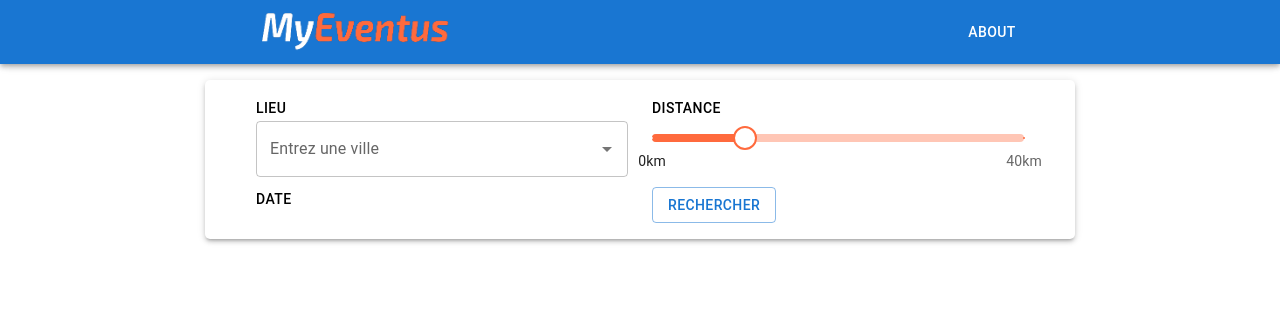
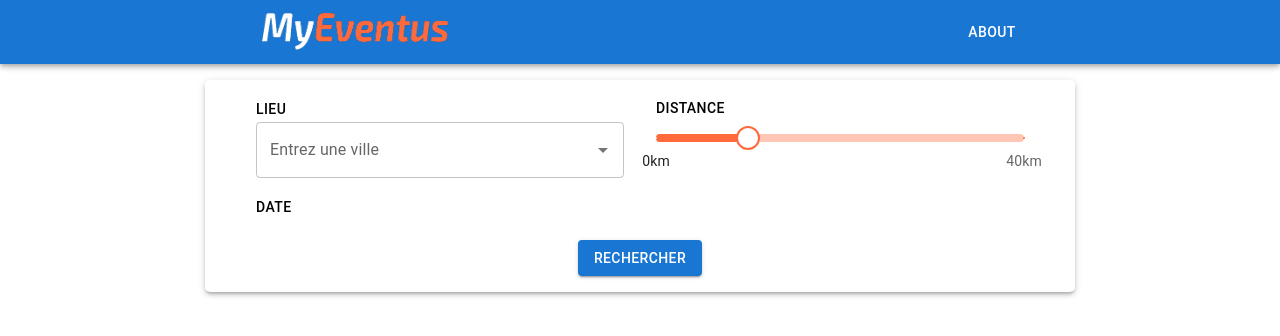
Before and after one commit to ybonneau/myEventus, a React (Create React App) app in the folder client/: page / in a window 1280 px wide. Shown: the top 336 px of the page. Built offline with nearby package versions, Linux system fonts and the light colour scheme.

Commit message:
fix search button

```diff
--- a/client/src/components/home/searchForm.js
+++ b/client/src/components/home/searchForm.js
@@ -18,16 +18,6 @@ const marks = [
       label: '40km',
     },
 ];
-
-/* const CustomAC = styled(Autocomplete) ({
-    "& .MuiInputBase-input.MuiAutocomplete-input": {
-      color: "#1A2238",
-      fontSize: 18
-    },
-    "& #custom-autocomplete-label": {
-      color: "brown"
-    }
-}); */
 
 const PrettoSlider = styled(Slider)({
     color: '#FF6A3D',
@@ -68,12 +58,14 @@ const PrettoSlider = styled(Slider)({
     },
 });
 
-
 export default function SearchForm({children}) {
 
   const [value, setValue] = React.useState(new Date());
     return (
-        <Grid container rowSpacing={1} columnSpacing={{ xs: 1, sm: 2, md: 3 }}>
+        <Grid container
+        alignItems="center"
+        justifyContent="center"
+        rowSpacing={2} columnSpacing={4}>
             <Grid item xs={6}>
             <Typography sx={{color: ''}} variant="button" gutterBottom>Lieu</Typography>
             <Autocomplete sx={{ "& .MuiInputBase-input.MuiAutocomplete-input": { color: "#1A2238" } }}
@@ -95,11 +87,11 @@ export default function SearchForm({children}) {
                     marks={marks}
                     />
             </Grid>
-            <Grid item xs={6}>
+            <Grid item xs={12}>
             <Typography variant="button"  sx={{display: "block"}} gutterBottom>Date</Typography>
             <LocalizationProvider dateAdapter={DateAdapter}>
                 <DatePicker
-                    label="Date"
+                    label=""
                     value={value}
                     onChange={(newValue) => {
                     setValue(newValue);
@@ -108,8 +100,8 @@ export default function SearchForm({children}) {
                 />
             </LocalizationProvider>
           </Grid>
-          <Grid item xs={6} sx={{ display: "flex" }}>
-            <Button sx={{ aligncontent:"center" }} variant="outlined">Rechercher</Button>
+          <Grid item justifyContent="center">
+            <Button variant="contained">Rechercher</Button>
           </Grid>
         </Grid>
     )
```
